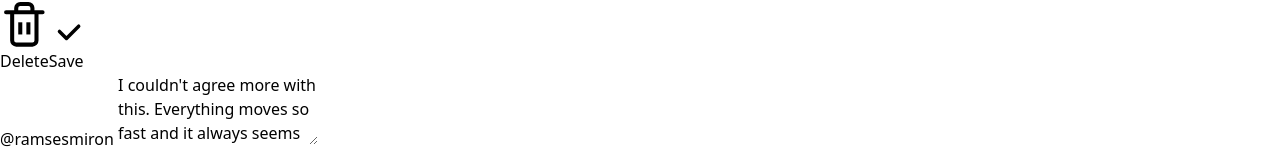
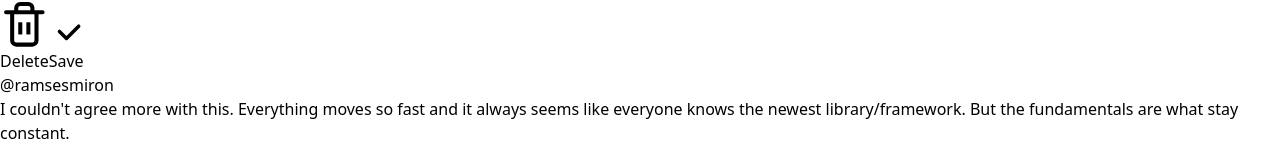
Before and after one commit to IT21355646/comment-section, a React (Vite) app: page / in a window 1280 px wide. Both pictures are taken after a click on the button "Edit". Shown: the part 627-776 px from the top of the page. Built offline with nearby package versions, Linux system fonts and the light colour scheme; no server answers.

Commit message:
Changing the styles of the comments

```diff
--- a/src/components/Comment.jsx
+++ b/src/components/Comment.jsx
@@ -92,19 +92,28 @@ const Comment = ({ comment }) => {
               </button>
             )}
           </div>
-          <p className="mt-3 text-slate-600">
+          <div className="mt-3 bg-slate-50 p-3 rounded-lg overflow-x-auto overflow-y-auto max-h-40 w-full">
+            <div
+              className={`text-slate-600 whitespace-pre-line w-full ${
+                /\s/.test(comment.content) ? 'break-words' : 'break-all'
+              }`}
+            >
               {comment.replyingTo && <span className="font-bold text-blue-900">@{comment.replyingTo} </span>}
               {isEditing ? (
                 <textarea
-                 className="w-full border rounded p-2 mt-2"
+                  className={`w-full border rounded p-2 whitespace-pre-line resize-none ${
+                    /\s/.test(editedContent) ? 'break-words' : 'break-all'
+                  }`}
                   value={editedContent}
                   onChange={e => setEditedContent(e.target.value)}
                   rows={3}
+                  style={{ maxHeight: '120px', width: '100%' }}
                 />
               ) : (
-               comment.content
+                <span>{comment.content}</span>
               )}
-          </p>
+            </div>
+          </div>
         </div>
       </div>
 
```
Lines whose indentation alone changed are shown as unchanged.
